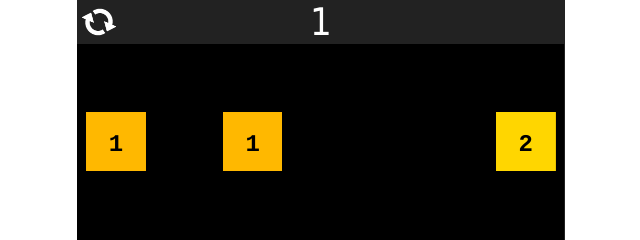
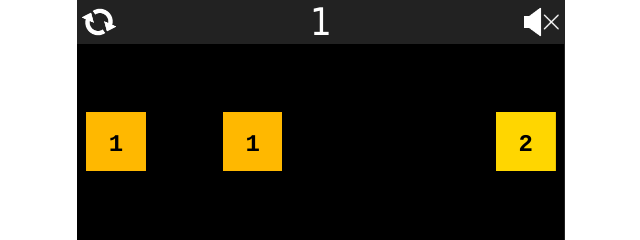
Before and after one commit to mars9541/Brick-breaker, a plain HTML site: page index.html in a window 1280 px wide. Shown: the top 240 px of the page, 319-959 px from the left. Drawn offline with Linux system fonts and the light colour scheme.

Commit message:
Mute/unmute button

```diff
--- a/css/balljs.css
+++ b/css/balljs.css
@@ -65,7 +65,7 @@ canvas {
     text-align: center;
 }
 
-#reload {
+#reload, #sound {
 	position: fixed;
 	cursor: pointer;
 	z-index: 5;
--- a/index.html
+++ b/index.html
@@ -12,6 +12,7 @@
     <body>
         <div id="toucharea"></div>
         <img src="images/reload.png" id="reload" title="Reload"/>
+        <img src="images/nosound.png" id="sound" title="Reload"/>
         <div id="main">
             <div id="header">
 	            <span id="best"></span>
--- a/js/balljs.js
+++ b/js/balljs.js
@@ -18,6 +18,7 @@
  *
  */
 
+var mute = true;
 class SoundPool {
 	constructor(file, volume, size) {
 		this.file = file;
@@ -33,6 +34,9 @@ class SoundPool {
 
 
 	play() {
+               if(mute) {
+                        return;
+               }
 		if(this.pool[this.currSound].currentTime == 0 || this.pool[this.currSound].ended) {
 			this.pool[this.currSound].play();
 		}
@@ -94,6 +98,12 @@ function loadGame() {
     reloadImg.offset({top: reloadPos, left: left+reloadPos});
     reloadImg.width(fontSize*2);
     reloadImg.height(fontSize*2);
+
+    var soundImg = $("#sound");
+    soundImg.offset({top: reloadPos, left: left+width-reloadPos-fontSize*2});
+    soundImg.width(fontSize*2);
+    soundImg.height(fontSize*2);
+    soundImg.attr("src", mute ? "images/nosound.png" : "images/sound.png");
 
     if(localStorage && localStorage.bestScore) {
     	var bestDiv = $("#best");
@@ -901,6 +911,12 @@ function loadGame() {
     	loadGame();
     });
 
+    $("#sound").off();
+    $("#sound").click(function() {
+    	mute = !mute;
+    	soundImg.attr("src", mute ? "images/nosound.png" : "images/sound.png");
+    });
+
     // Start drawing
     drawAll();
 }
```
Also changed, not shown: images/nosound.png (added), images/sound.png (added), images/sound.svg (added).
